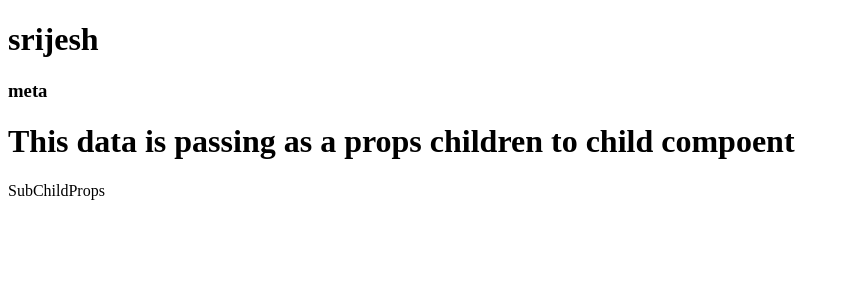
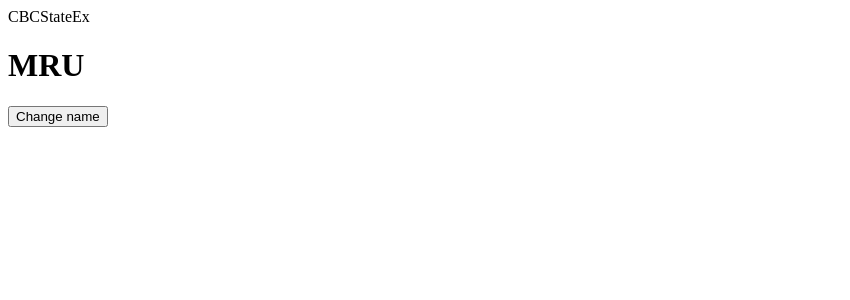
Before and after one commit to srijesh158/react, a React (Create React App) app: page / in a window 1280 px wide. Shown: the top 300 px of the page, without its empty margins (0-850 px from the left). Built offline with nearby package versions, Linux system fonts and the light colour scheme.

Commit message:
adding files

```diff
--- a/src/App.js
+++ b/src/App.js
@@ -84,18 +84,33 @@
 // }
 // export default App
 
-import React from 'react'
-import PropsChildrenex from './propexample/propsChildren'
-import SubChildProps from './propexample/SubChildren'
+// import React from 'react'
+// import PropsChildrenex from './propexample/propsChildren'
+// import SubChildProps from './propexample/SubChildren'
 
-const App = () => {
-  return (
-    <div>
-      <PropsChildrenex username="srijesh" company="meta">
-        <h1>This data is passing as a props children to child compoent</h1>
-        <SubChildProps/>
-      </PropsChildrenex>
-    </div>
-  )
-}
-export default App
+// const App = () => {
+//   return (
+//     <div>
+//       <PropsChildrenex username="srijesh" company="meta">
+//         <h1>This data is passing as a props children to child compoent</h1>
+//         <SubChildProps/>
+//       </PropsChildrenex>
+//     </div>
+//   )
+// }
+// export default App
+
+
+
+import CBCStateEx from './stateexamples/CBCStateEx';
+const App=()=> {
+
+    return (
+      <div>
+        <CBCStateEx/>
+      </div>
+
+    )
+  }
+
+export default App;
--- /dev/null
+++ b/src/stateexamples/CBCStateEx.jsx
@@ -0,0 +1,24 @@
+import React, { Component } from 'react'
+
+class CBCStateEx extends Component {
+    constructor(){
+        super();
+        //this.state=null;
+        this.state={
+            university:"MRU"
+        };
+    }
+    changeName=()=>{
+        this.setState({university : "Mallareddy university"});
+    }
+  render() {
+    console.log(this);
+    return (
+      <div>CBCStateEx
+      <h1>{this.state.university}</h1>
+      <button onClick={this.changeName}>Change name</button>
+      </div>
+    )
+  }
+}
+export default CBCStateEx;
```
